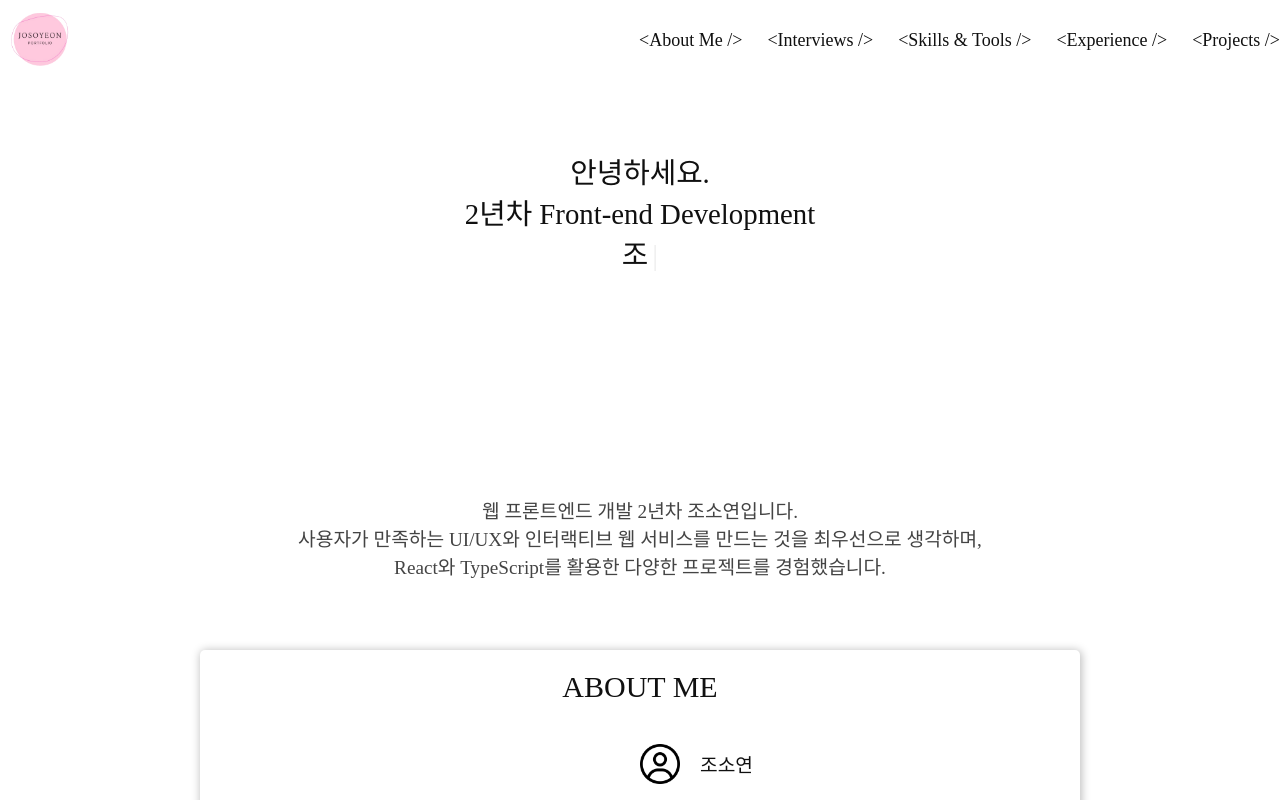
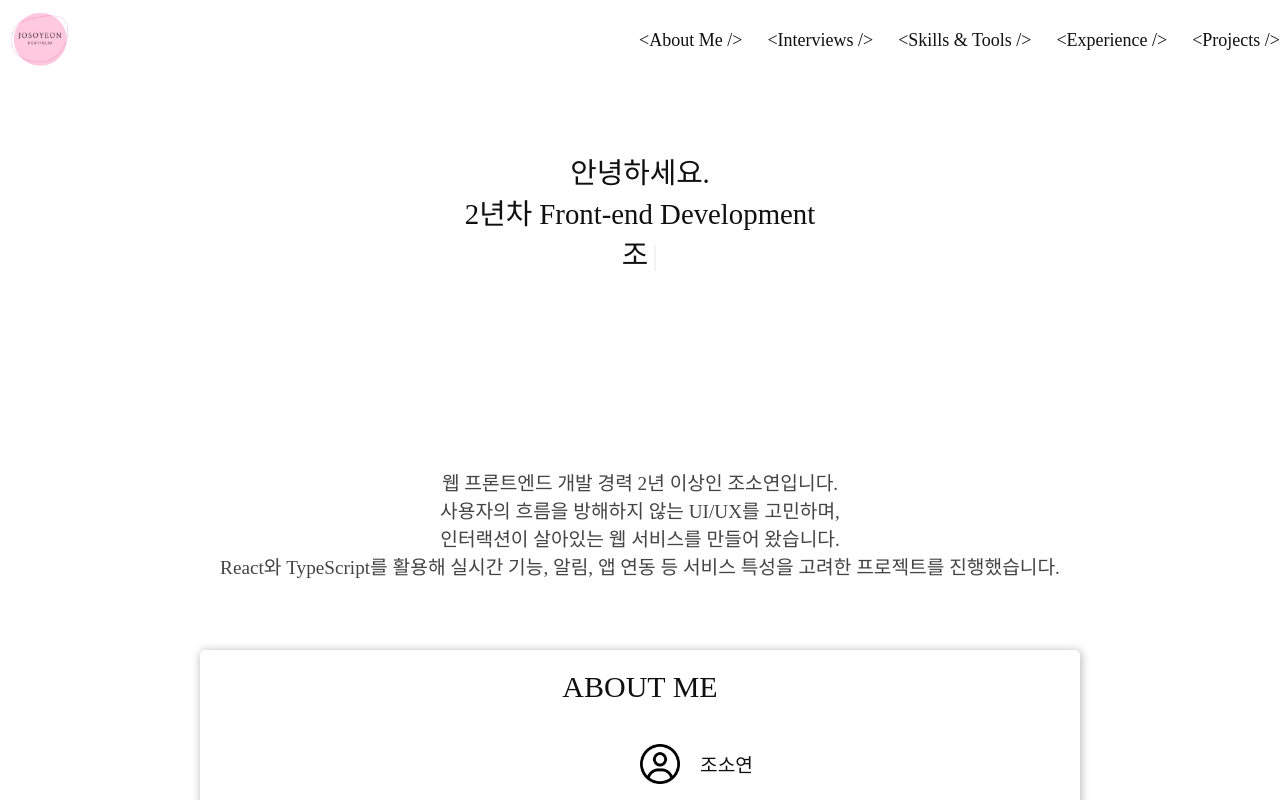
Before and after one commit to josoyean/josoyeon-portfolio, a React (Create React App) app: page / in a window 1280 px wide. Shown: the top 800 px of the page. Built offline with nearby package versions, Linux system fonts and the light colour scheme; no server answers; the database is empty.

Commit message:
feat - 인트로 소개 수정

```diff
--- a/src/pages/about/AboutContent.tsx
+++ b/src/pages/about/AboutContent.tsx
@@ -26,10 +26,10 @@ function AboutContent() {
           <span className="text"></span> <span className="cursor">|</span>
         </div>
         <span className="introduce">
-          웹 프론트엔드 개발 2년차 조소연입니다. <br />
-          사용자가 만족하는 UI/UX와 인터랙티브 웹 서비스를 만드는 것을
-          최우선으로 생각하며, <br />
-          React와 TypeScript를 활용한 다양한 프로젝트를 경험했습니다.
+          웹 프론트엔드 개발 경력 2년 이상인 조소연입니다. <br /> 사용자의
+          흐름을 방해하지 않는 UI/UX를 고민하며, <br /> 인터랙션이 살아있는 웹
+          서비스를 만들어 왔습니다. <br /> React와 TypeScript를 활용해 실시간
+          기능, 알림, 앱 연동 등 서비스 특성을 고려한 프로젝트를 진행했습니다.
         </span>
       </div>
       <motion.div
```
